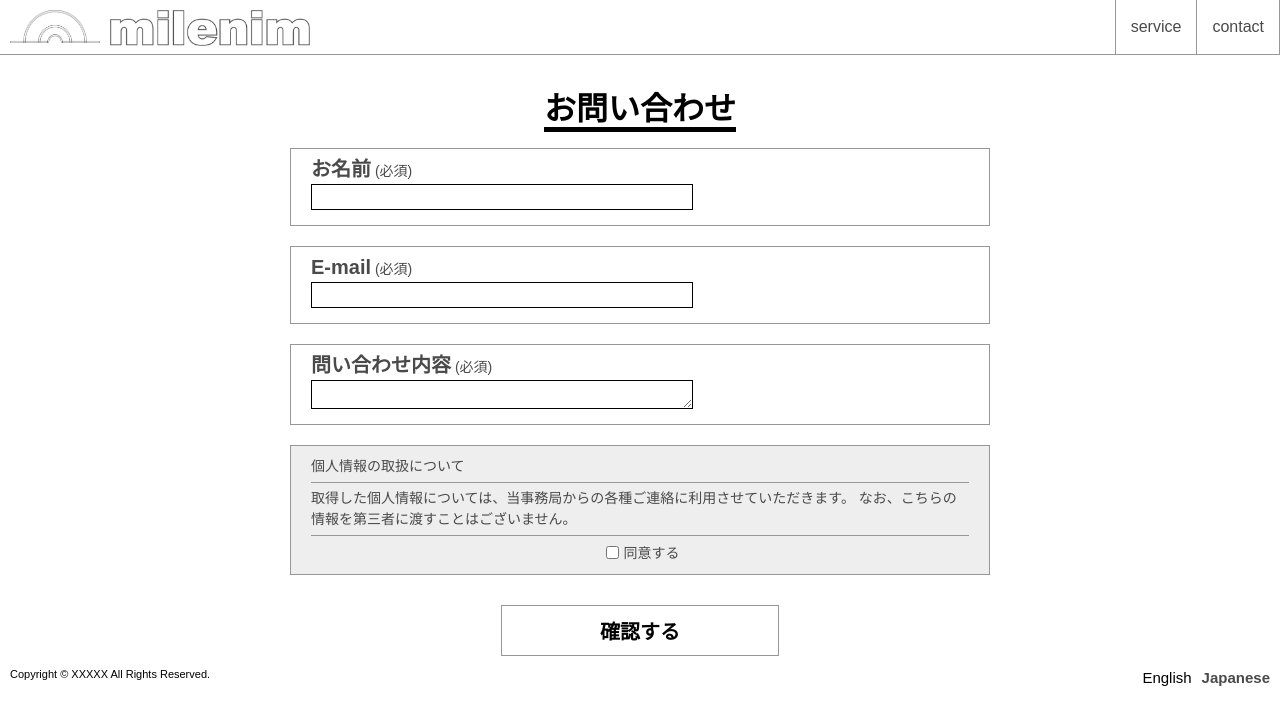
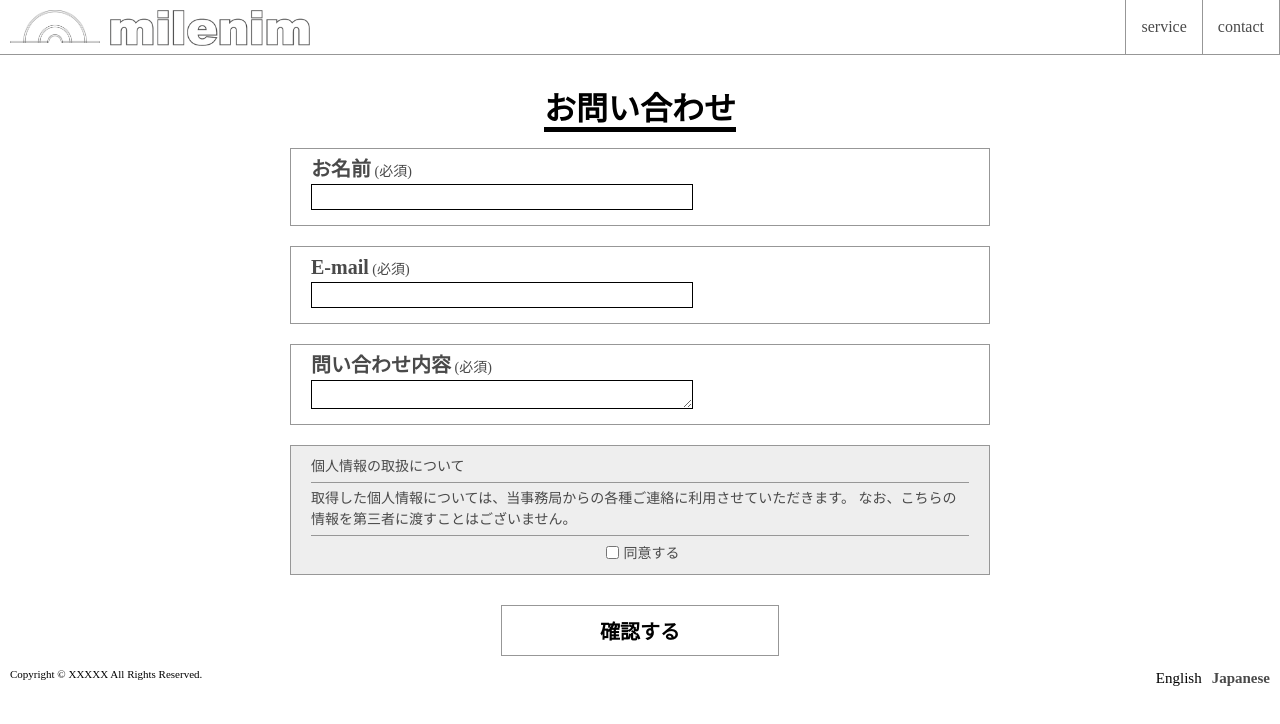
Before and after one commit to zakiyamaaaaa/banana, a plain HTML site: page contact/index.html in a window 1280 px wide. Drawn offline with nearby package versions, Linux system fonts and the light colour scheme.

Commit message:
fontをserifに更新

```diff
--- a/css/style.css
+++ b/css/style.css
@@ -22,10 +22,11 @@ table, caption, tbody, tfoot, thead, tr, th, td {
 	line-height:1.5;
 	color:#4a4a4a;
 	font-family: Arial, Helvetica, sans-serif;
+	font-family: serif;
 	vertical-align: baseline;
 }
 
-html, body { height:100%;}
+/*html, body { height:100%;}*/
 /*body{height: 100%;}*/
 /*html{height: 100%;margin:0;}*/
 /*body{height: 100%;margin:0;}*/
@@ -34,6 +35,7 @@ html, body { height:100%;}
 SETUP
 
 */
+
 ul, ol { list-style: none;}
 img { border: none;}
 .clear { clear: both;}
@@ -79,14 +81,6 @@ header #gNav ul li span{ display:block; font-size:16px; padding:15px; text-decor
 header #gNav ul li:hover a,
 header #gNav ul li.active a,
 header #gNav ul li.active span{ background:#4a4a4a; color:#fff;}
-
-/*#page{
-	background-color:gray;
-	height:100%;
-	min-height:100%;
-	width:100%;
-	position: relative;
-}*/
 
 
 
```
